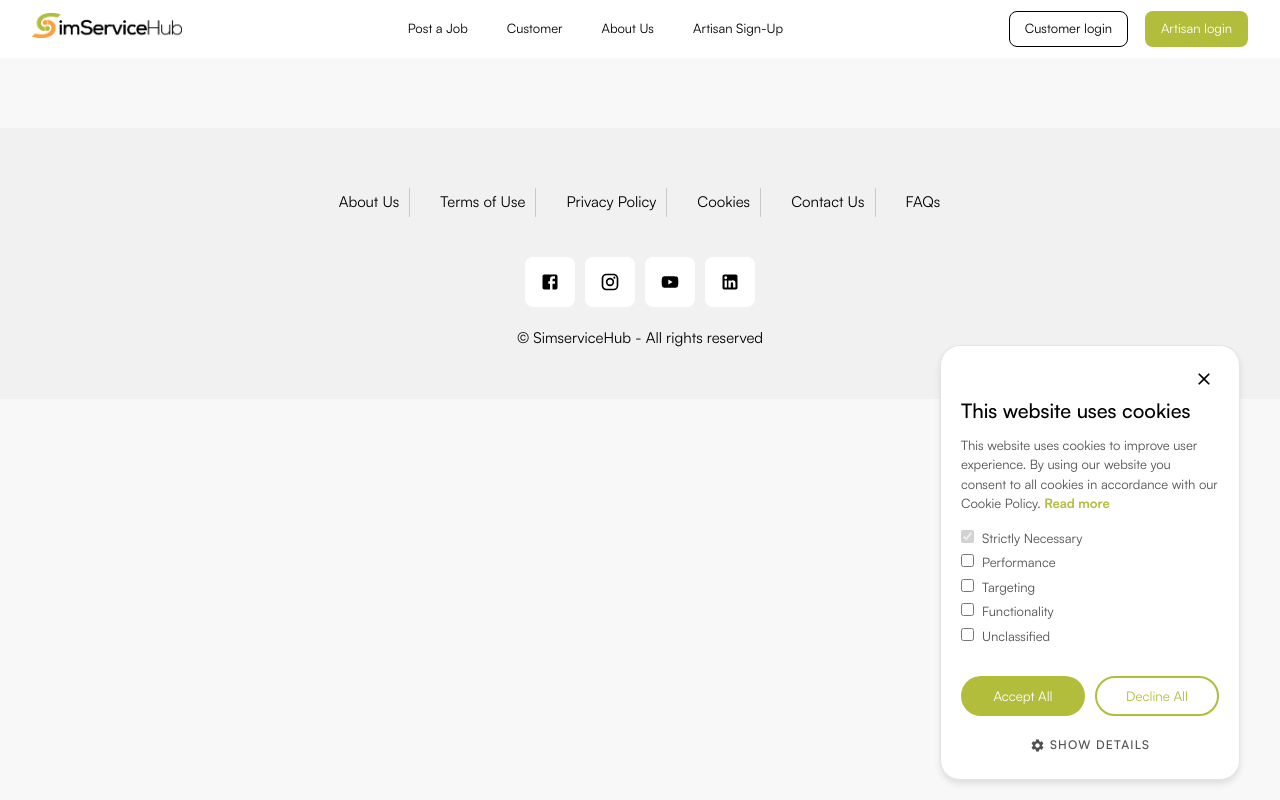
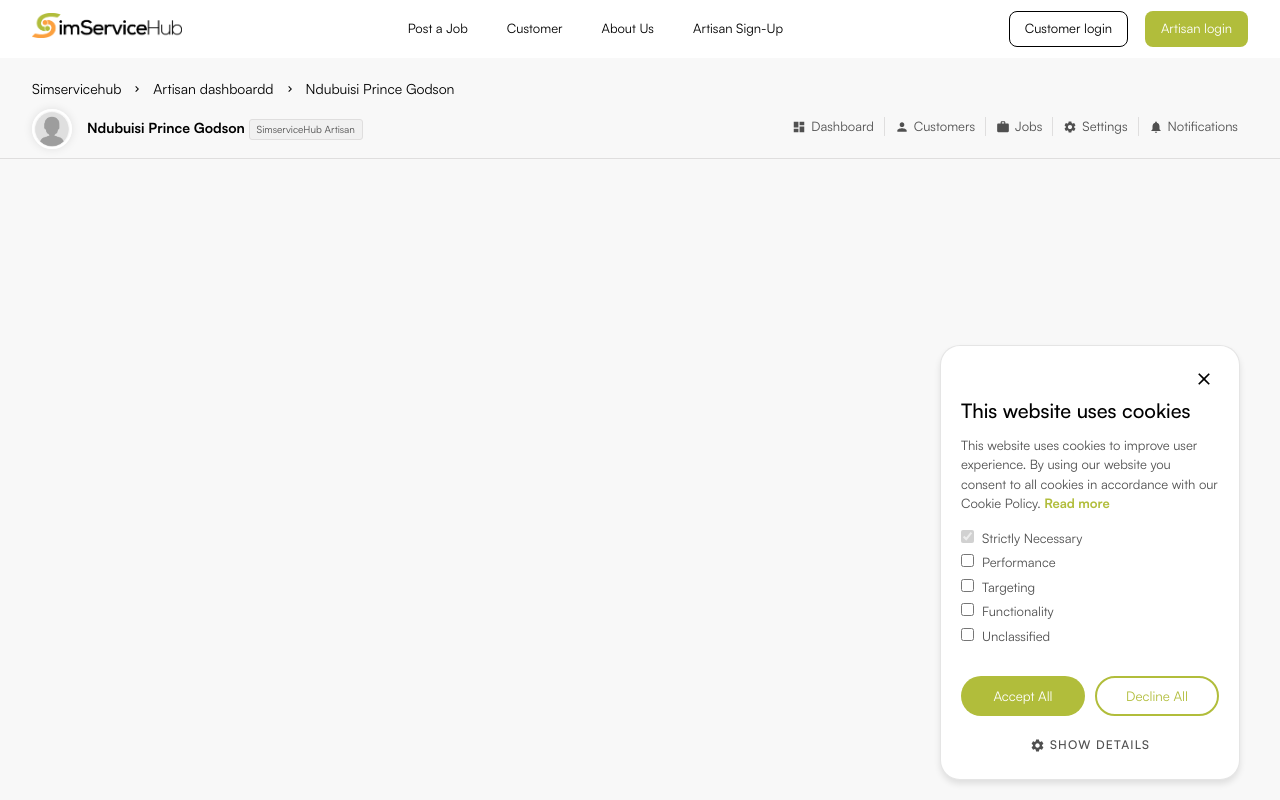
Before and after one commit to prince3g/artisan, a React (Vite) app: page /artisan-dashboard in a window 1280 px wide. Shown: the top 800 px of the page. Built offline with nearby package versions, Linux system fonts and the light colour scheme.

Commit message:
artisan dashboard

```diff
--- a/src/App.jsx
+++ b/src/App.jsx
@@ -43,6 +43,9 @@ import Footer from './LandingPages/Footer';
 
 import Userdashbaord from './Userdashboard/Userdashbaord';
 
+import ArtisanDashboard from './ArtisanDashboard/ArtisanDashboard';
+
+
 
 
 function App() {
@@ -86,6 +89,7 @@ function App() {
           <Route path="/verify-email" element={<CostumerLogin2 />} />
           <Route path="/complete-profile" element={<CostumerLogin3 />} />
           <Route path="/user-dashboard/*" element={<Userdashbaord />} />
+          <Route path="/artisan-dashboard/*" element={<ArtisanDashboard />} />
 
 
         </Routes>
--- /dev/null
+++ b/src/ArtisanDashboard/ArtisanDashboard.css
@@ -0,0 +1,106 @@
+/* ArtisanDashboard-Page */
+
+.ArtisanDashboard-Page{
+    position: relative;
+    width: 100%;
+    height: auto;
+    min-height: 700px;
+}
+
+.Artisan-TopNav{
+    position: sticky;
+    top: 58px;
+    left: 0;
+    z-index: 1000;
+    width: 100%;
+    height: 60px;
+    background-color: #F8F8F8;
+    display: flex;
+    align-items: center;
+    border-bottom:1px solid#dfdede;
+}
+.Artisan-TopNav-Main{
+    position: relative;
+    display: flex;
+    align-items: center;
+    justify-content: space-between;
+    gap: 10px;
+    grid-gap: 10px;
+    width: 100%;
+    height: auto;
+}
+
+.Artisan-TopNav-Main-1{
+    position: relative;
+    display: inline-flex;
+    align-items: center;
+    gap: 15px;
+    grid-gap: 15px;
+}
+
+.Artisan-TopNav-Main-1 img{
+    position: relative;
+    width: 40px;
+    height: 40px;
+    border-radius: 50%;
+    object-fit: cover;
+    object-position: center;
+    border:2px solid #fff;
+    box-shadow: 0 0 10px rgb(0 0 0 / 10%);
+    -webkit-box-shadow: 0 0 10px rgb(0 0 0 / 10%);
+    -moz-box-shadow: 0 0 10px rgb(0 0 0 / 10%);
+}
+
+.Artisan-TopNav-Main-1 h3{
+    font-size: 14px;
+    font-weight: 600;
+}
+.Artisan-TopNav-Main-1 h3 a{
+    font-size: 10px;
+    font-weight: 400;
+    background-color: #F1F1F1;
+    border:1px solid #dfdede;
+    padding: 2px 7px;
+    display: inline-flex;
+    border-radius: 3px;
+    color: #505050;
+    transition: all 0.3s ease-in-out;
+}
+.Artisan-TopNav-Main-1 h3 a:hover{
+    text-decoration: underline;
+}
+
+.Artisan-TopNav-Main-2{
+    position: relative;
+}
+
+.Artisan-TopNav-Main-2 ul{
+    position: relative;
+    display: inline-flex;
+    align-items: center;
+}
+
+.Artisan-TopNav-Main-2 ul li a{
+    position: relative;
+    display: inline-flex;
+    align-items: center;
+    gap: 5px;
+    grid-gap: 5px;
+    font-size: 13px;
+    border-right: 1px solid #dfdede;
+    padding: 0px 10px;
+    color: #505050;
+    transition: all 0.3s ease-in-out;
+}
+
+.Artisan-TopNav-Main-2 ul li a svg{
+    font-size: 14px;
+}
+
+.Artisan-TopNav-Main-2 ul li:last-child a{
+    border-right: none;
+}
+
+.Artisan-TopNav-Main-2 ul li a:hover{
+    text-decoration: underline;
+}
--- /dev/null
+++ b/src/ArtisanDashboard/ArtisanDashboard.jsx
@@ -0,0 +1,41 @@
+import React, { useState } from "react";
+import { Routes, Route } from "react-router-dom";
+import './ArtisanDashboard.css';
+import ChevronRightIcon from "@mui/icons-material/ChevronRight";
+import { Link, useLocation } from "react-router-dom";
+
+import ArtisanTopNav from './ArtisanTopNav';
+
+
+
+
+const ArtisanDashboard = () => {
+  return (
+   <div className="ArtisanDashboard-Page">
+      <div className="navigating-ttarvs">
+                <div className="site-container">
+                    <p>
+                        <Link to="/">Simservicehub</Link> <ChevronRightIcon />
+                        <Link to="/artisan-dashboard/"> Artisan dashboardd</Link> <ChevronRightIcon />
+                        <Link to="/artisan-dashboard/">
+                        Ndubuisi Prince Godson </Link>
+                    </p>
+                </div>
+            </div>
+
+            <ArtisanTopNav />
+
+
+            {/* <Routes>
+                <Route path="/" element={<UserHomePage />} />
+                <Route path="/edit-profile" element={<EditProfile />} />
+                <Route path="/jobs" element={<PostedJobs />} />
+                <Route path="/job-artisans" element={<JobArtisans />} />
+             </Routes> */}
+
+
+   </div>
+  );
+};
+
+export default ArtisanDashboard;
--- /dev/null
+++ b/src/ArtisanDashboard/ArtisanTopNav.jsx
@@ -0,0 +1,40 @@
+import React, { useState } from "react";
+import { Routes, Route } from "react-router-dom";
+import './ArtisanDashboard.css';
+import { Link, useLocation } from "react-router-dom";
+
+import UserPlaceholder from './Img/user-placeholder.png';
+
+import PersonIcon from '@mui/icons-material/Person';
+import WorkIcon from '@mui/icons-material/Work';
+import SettingsIcon from '@mui/icons-material/Settings';
+import NotificationsIcon from '@mui/icons-material/Notifications';
+import DashboardIcon from '@mui/icons-material/Dashboard';
+
+
+
+const ArtisanTopNav = () => {
+  return (
+  <div className="Artisan-TopNav">
+    <div className="site-container">
+    <div className="Artisan-TopNav-Main">
+    <div className="Artisan-TopNav-Main-1">
+        <img src={UserPlaceholder}></img>
+        <h3>Ndubuisi Prince Godson <a href="#">SimserviceHub Artisan</a></h3>
+    </div>
+    <div className="Artisan-TopNav-Main-2">
+        <ul>
+           <li><a href="#"><DashboardIcon /> Dashboard</a></li>
+           <li><a href="#"><PersonIcon /> Customers</a></li>
+            <li><a href="#"><WorkIcon /> Jobs</a></li>
+            <li><a href="#"> <SettingsIcon /> Settings</a></li>
+            <li><a href="#"><NotificationsIcon /> Notifications</a></li>
+        </ul>
+    </div>
+    </div>
+    </div>
+  </div>
+  );
+};
+
+export default ArtisanTopNav;
```
Also changed, not shown: src/ArtisanDashboard/Img/user-placeholder.png (added).
